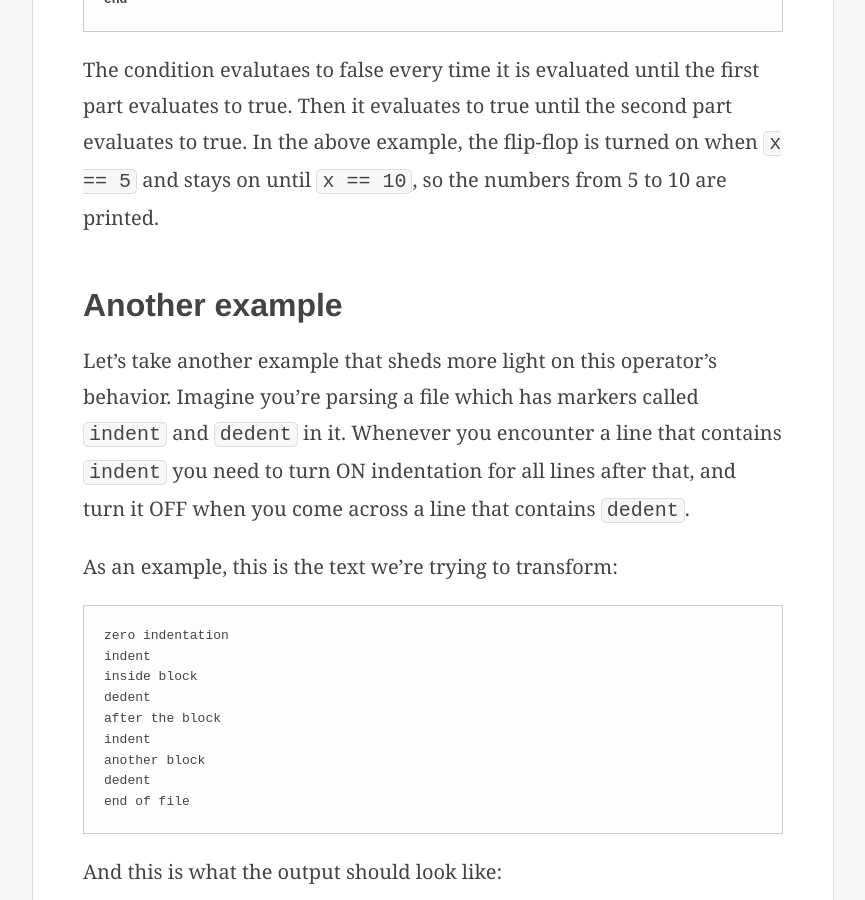
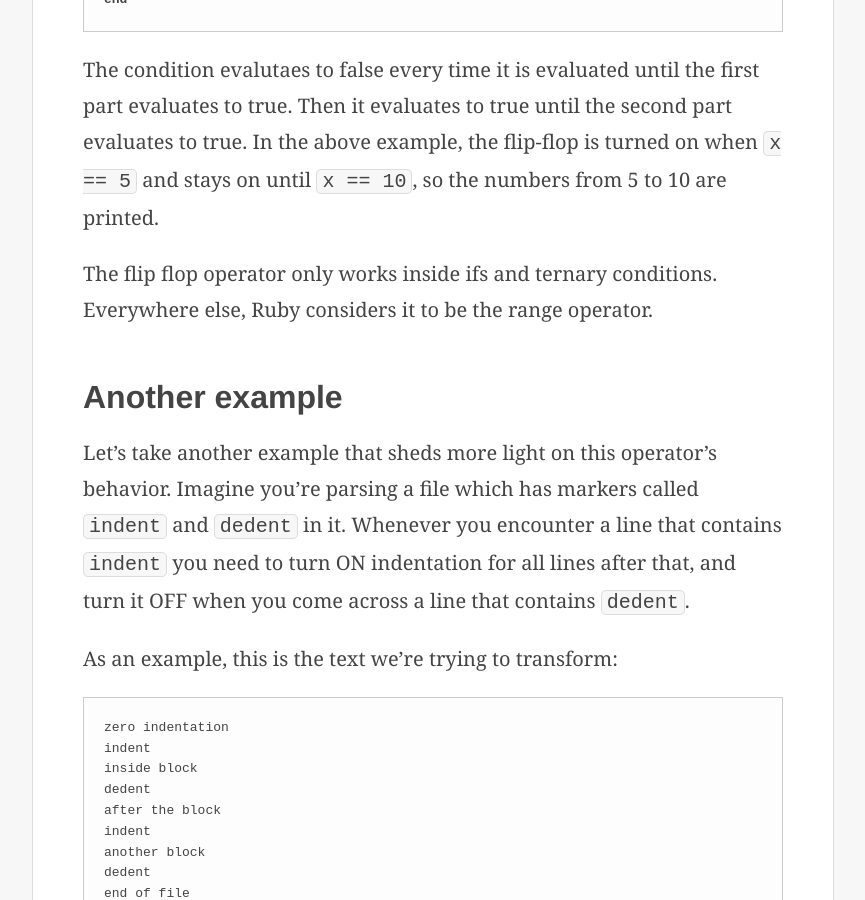
Before and after one commit to nithinbekal/nithinbekal.github.io, a Jekyll site: the page built from _posts/2014-11-18-ruby-flip-flop.md, in a window 1280 px wide and 900 px high, scrolled down 736 px. Shown: the whole window, without its empty margins (207-1072 px from the left). Built offline with Jekyll 4.4.1, drawn with Linux system fonts in a browser that asks for light colours; comment, search, counter and statistics services are not loaded.

Commit message:
Clarification

```diff
--- a/_posts/2014-11-18-ruby-flip-flop.md
+++ b/_posts/2014-11-18-ruby-flip-flop.md
@@ -18,6 +18,8 @@ end
 {% endhighlight %}
 
 The condition evalutaes to false every time it is evaluated until the first part evaluates to true. Then it evaluates to true until the second part evaluates to true. In the above example, the flip-flop is turned on when `x == 5` and stays on until `x == 10`, so the numbers from 5 to 10 are printed.
+
+The flip flop operator only works inside ifs and ternary conditions. Everywhere else, Ruby considers it to be the range operator.
 
 # Another example
 
```
